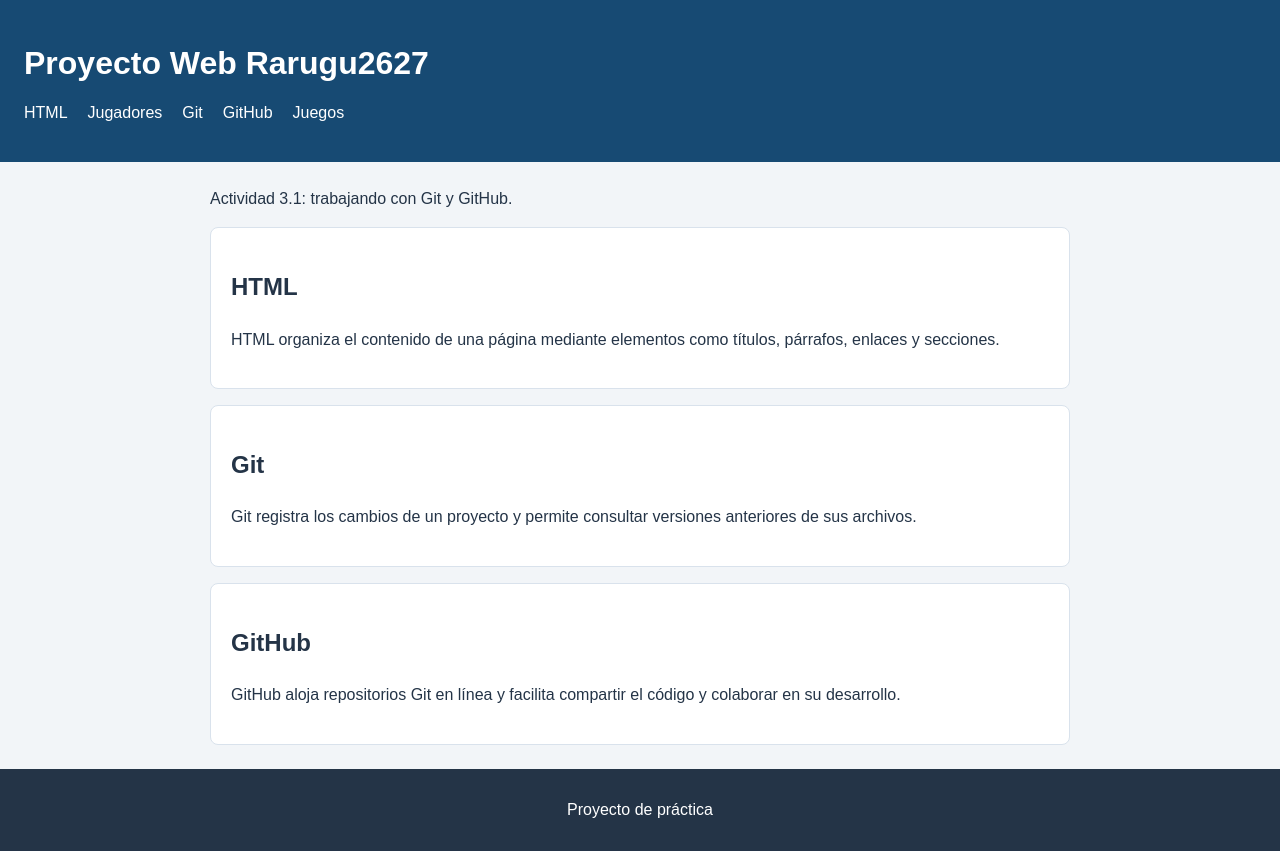
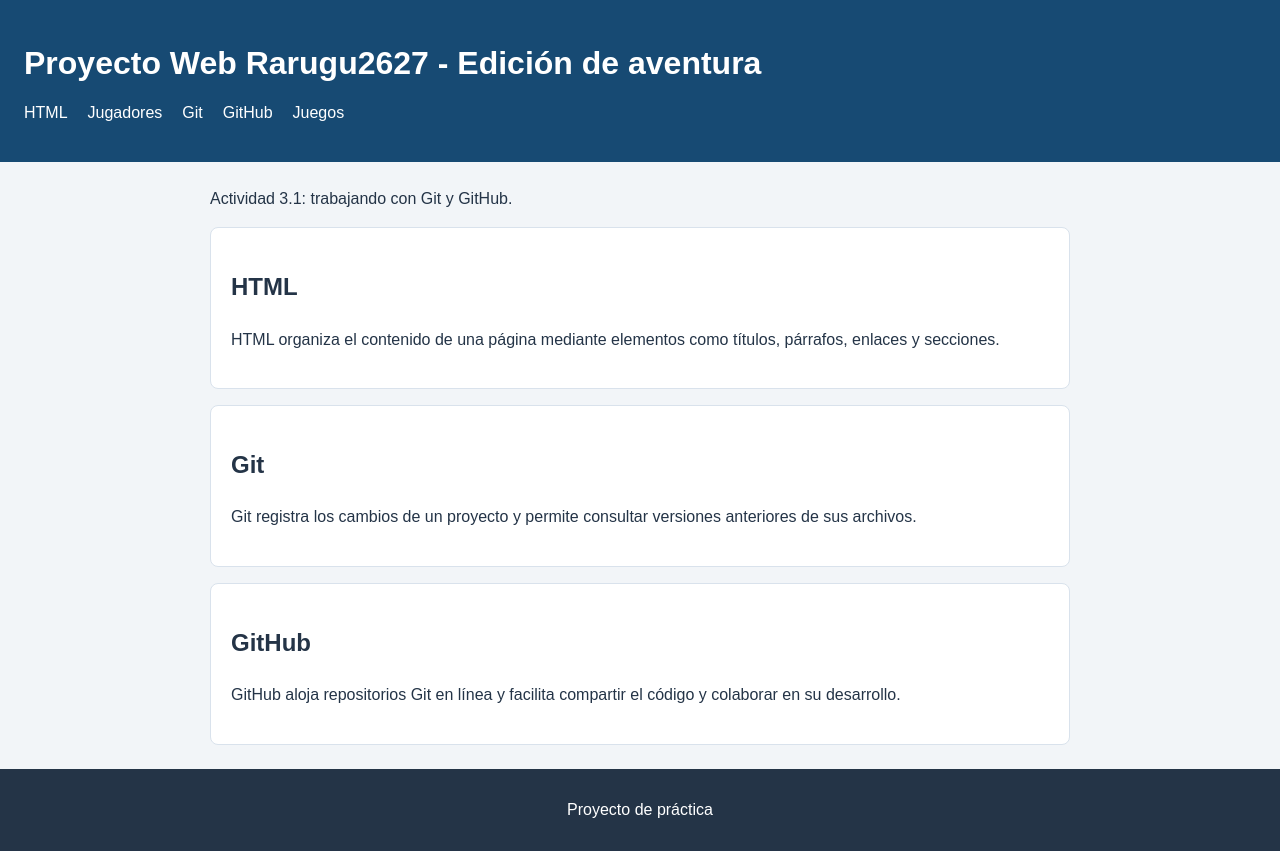
Before and after one commit to rarugu/Proyecto-Web-Rarugu2627, a plain HTML site: page index.html in a window 1280 px wide. Drawn offline with Linux system fonts and the light colour scheme.

Commit message:
Actualizar título en rama de aventura

```diff
--- a/index.html
+++ b/index.html
@@ -8,7 +8,7 @@
 </head>
 <body>
     <header>
-        <h1>Proyecto Web Rarugu2627</h1>
+        <h1>Proyecto Web Rarugu2627 - Edición de aventura</h1>
         <nav aria-label="Navegación principal">
             <ul>
                 <li><a href="#html">HTML</a></li>
```
